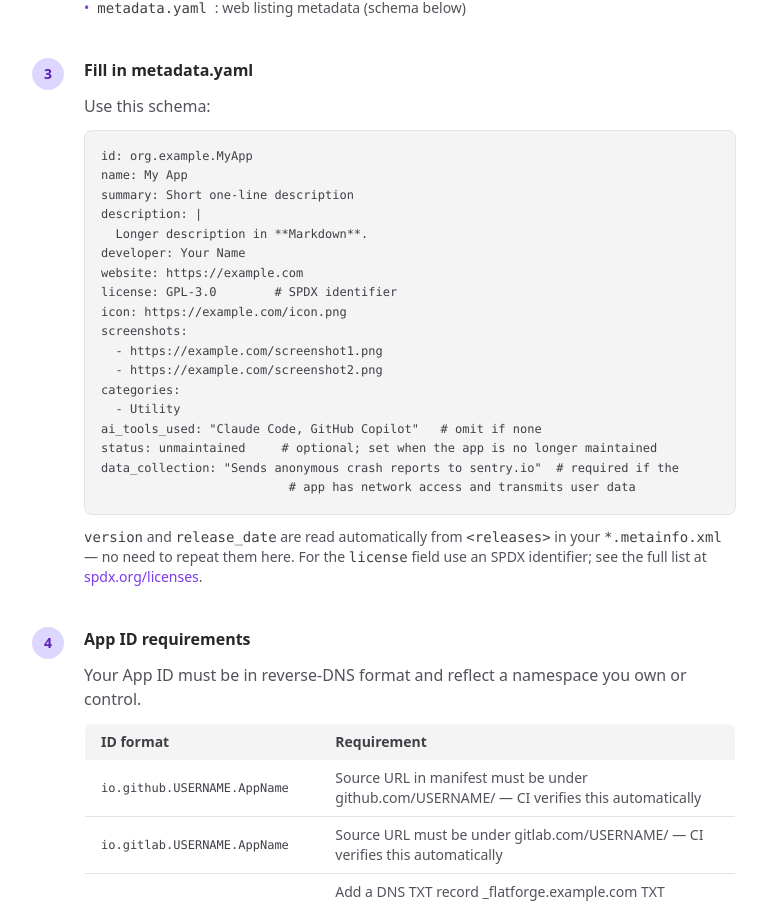
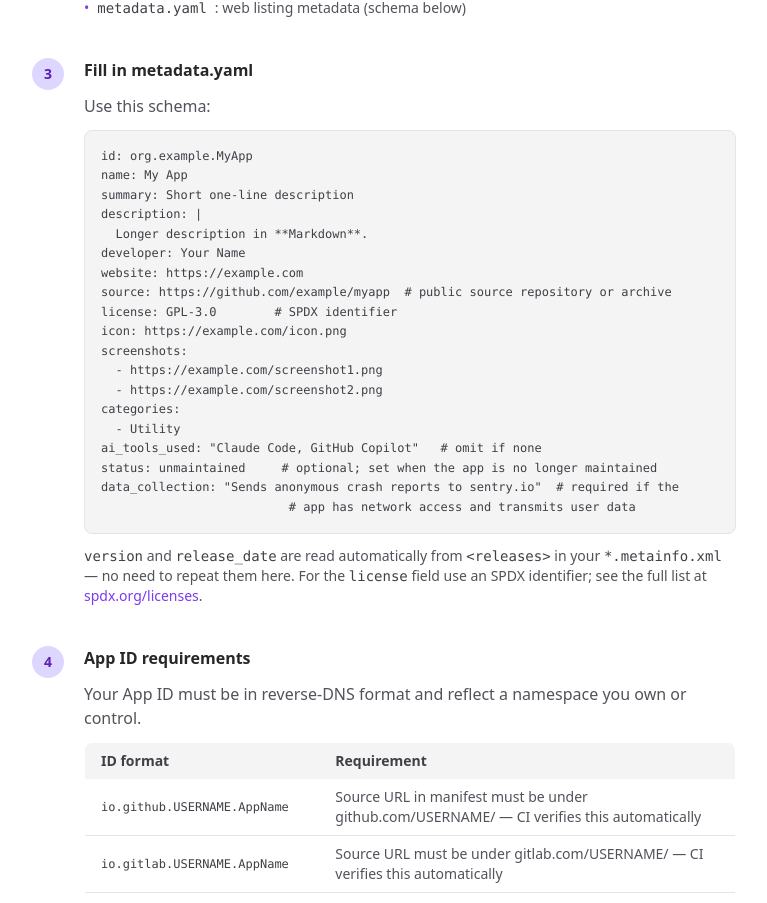
Before and after one commit to flatforge-hub/flatforge, a React (Vite) app in the folder web/: page /submit in a window 1280 px wide. Shown: the part 936-1839 px from the top of the page, without its empty margins (256-1023 px from the left). Built offline with nearby package versions, Linux system fonts and the light colour scheme; no server answers.

Commit message:
Document required source field in submission docs and example

```diff
--- a/web/src/pages/Submit.tsx
+++ b/web/src/pages/Submit.tsx
@@ -56,6 +56,7 @@ description: |
   Longer description in **Markdown**.
 developer: Your Name
 website: https://example.com
+source: https://github.com/example/myapp  # public source repository or archive
 license: GPL-3.0        # SPDX identifier
 icon: https://example.com/icon.png
 screenshots:
```
Also changed, not shown: 1 other file (tests, documents, lock files or other folders).
